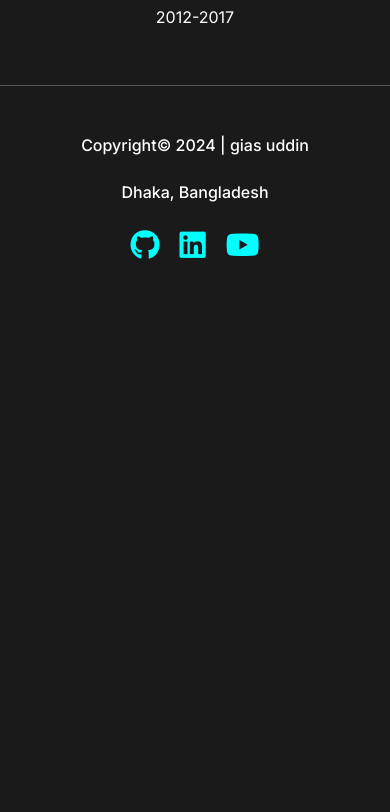
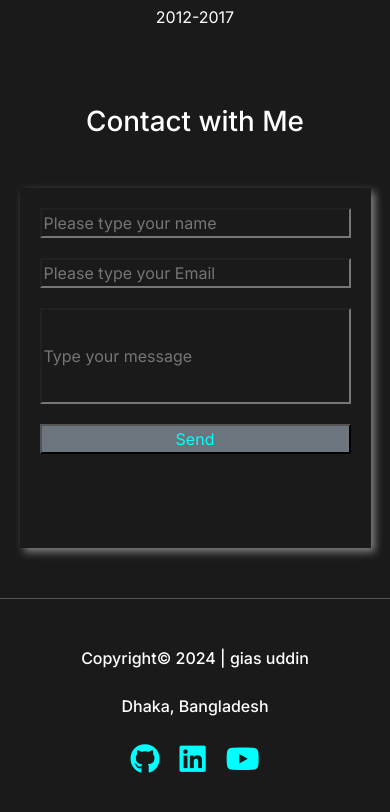
Before and after one commit to smhasan-shahriar/assignment1-portfolio, a plain HTML site: page index.html in a window 390 px wide. Shown: the part 3556-4368 px from the top of the page. Before the commit the page ends 3866 px from the top, so only its background shows below. Drawn offline with nearby package versions, Linux system fonts and the light colour scheme.

Commit message:
added contact form

```diff
--- a/index.html
+++ b/index.html
@@ -264,7 +264,15 @@
             <p>2012-2017</p>
         </div>
       </section>
-      <section class="contact-form"></section>
+      <section class="contact-form">
+        <h1 class="text-center">Contact with Me</h1>
+        <form action="">
+            <input type="text" placeholder="Please type your name">
+            <input type="email" placeholder="Please type your Email">
+            <input class="text-box" type="text" placeholder="Type your message">
+            <input class="submit-btn" type="submit" value="Send">
+        </form>
+      </section>
     </main>
     <hr>
     <footer>
--- a/style.css
+++ b/style.css
@@ -143,6 +143,57 @@ nav{
     color:#00FFFF;
     font-size: 48px;
 }
+.contact-form{
+    margin-top: 60px;
+}
+form{
+    box-shadow: 4px 4px 8px gray;
+    padding: 20px;
+    width: 600px;
+    height: 360px;
+    margin: 50px auto;
+    display: flex;
+    flex-direction: column;
+    align-items: center;
+    gap: 20px
+
+}
+input{
+    background-color: #1A1A1A;
+    width: 40%;
+}
+.text-box{
+    width: 60%;
+    height: 96px;
+}
+@media screen and (max-width: 768px){
+    form{
+        width: 80%;
+    }
+    input{
+        width: 80%;
+    }
+    .text-box{
+        width: 90%;
+    }
+
+}
+@media screen and (max-width: 425px){
+    form{
+        width: 90%;
+    }
+    input{
+        width: 100%;
+    }
+    .text-box{
+        width: 100%;
+    }
+
+}
+.submit-btn{
+    background-color: #6C757D;
+    color: #00FFFF
+}
 footer{
     margin: 50px auto;
     width: 100%;
```
